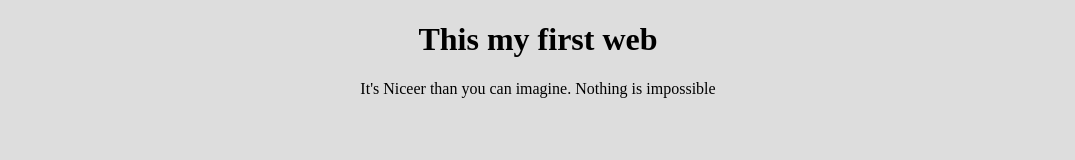
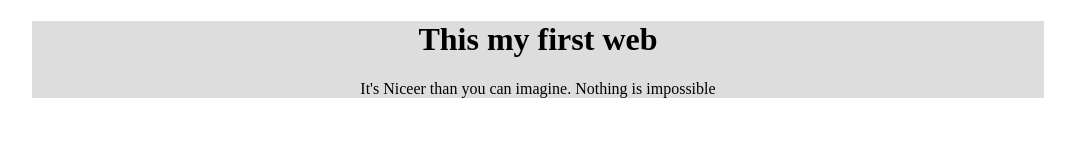
Before and after one commit to SharifulDev/first_web, a plain HTML site: page index.html in a window 1280 px wide. Shown: the whole page, without its empty margins (102-1177 px from the left). Drawn offline with Linux system fonts and the light colour scheme.

Commit message:
css style

```diff
--- a/index.html
+++ b/index.html
@@ -8,7 +8,9 @@
     <title>My first web</title>
   </head>
   <body>
-    <h1>This my first web</h1>
-    <p>It's Niceer than you can imagine. Nothing is impossible</p>
+    <div class="mainbody">
+      <h1>This my first web</h1>
+      <p>It's Niceer than you can imagine. Nothing is impossible</p>
+    </div>
   </body>
 </html>
--- a/style.css
+++ b/style.css
@@ -1,4 +1,4 @@
-body {
+.mainbody {
   background-color: #ddd;
   width: 80%;
   text-align: center;
```
